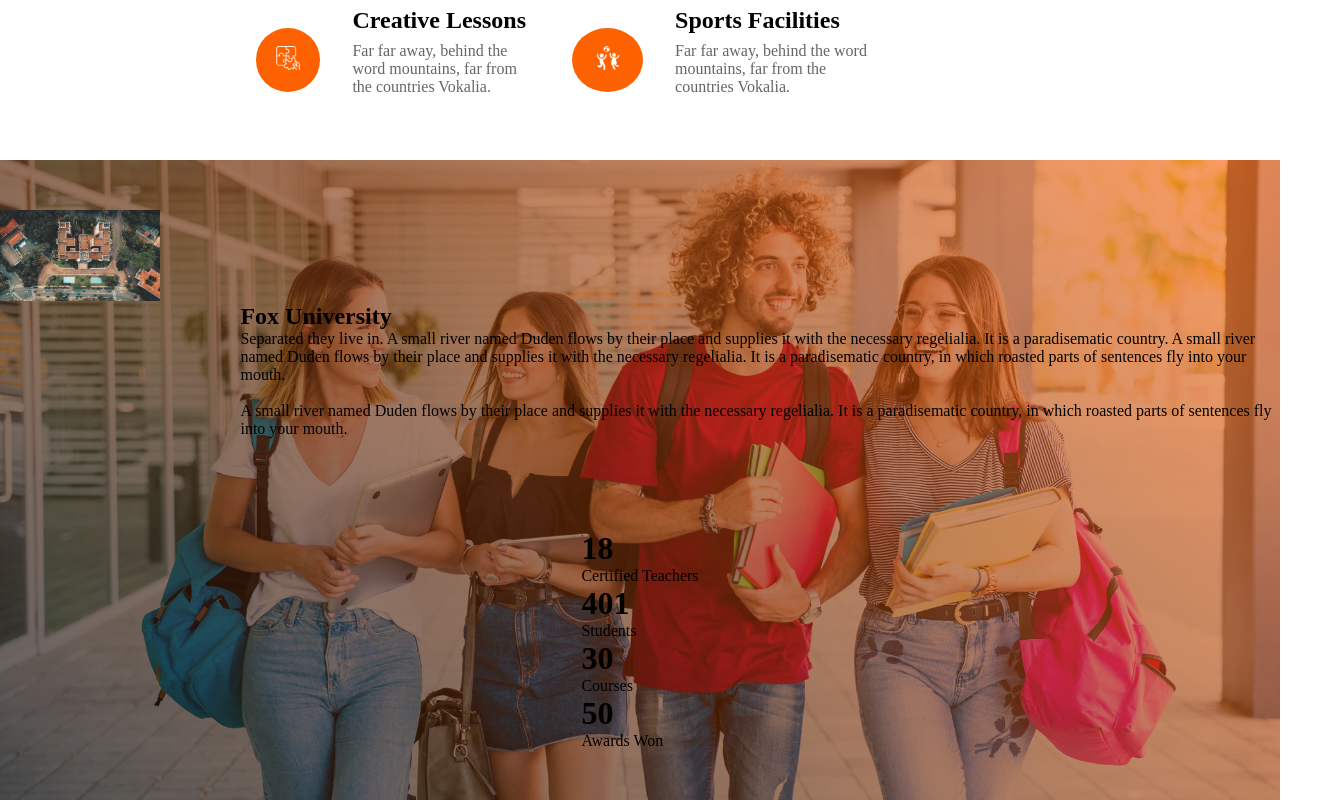
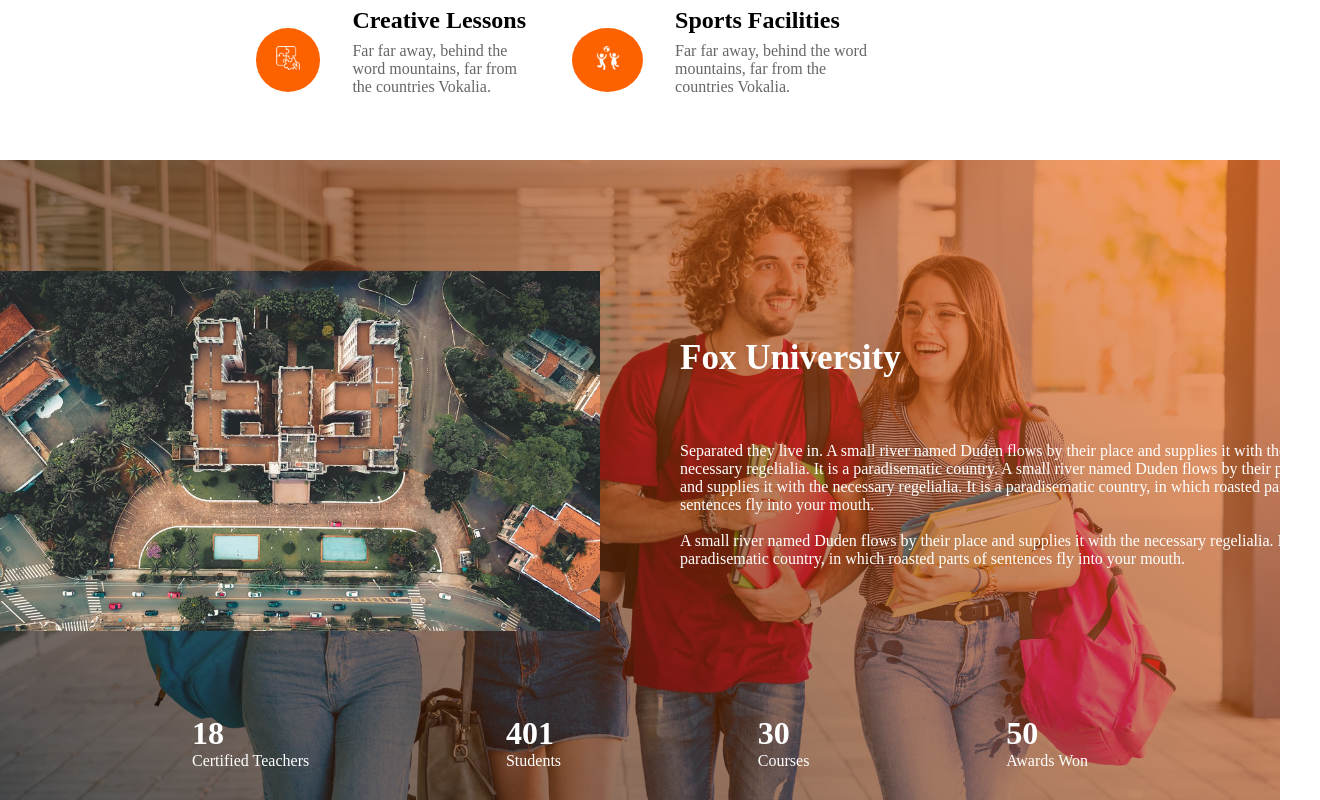
Before and after one commit to syagyesh/Assignment1, a plain HTML site: page index.html in a window 1280 px wide. Shown: the part 1731-2531 px from the top of the page, 1320 px wide, since content can reach past the window. Drawn offline with Linux system fonts and the light colour scheme.

Commit message:
done till university

```diff
--- a/index.html
+++ b/index.html
@@ -180,7 +180,7 @@
                     <h2>Fox University</h2>
                     <p>Separated they live in. A small river named Duden flows by their place and supplies it with the necessary regelialia. It is a paradisematic country. A small river named Duden flows by their place and supplies it with the necessary regelialia. It is a paradisematic country, in which roasted parts of sentences fly into your mouth.</p>
                     <br>
-                    <p>A small river named Duden flows by their place and supplies it with the necessary regelialia. It is a paradisematic country, in which roasted parts of sentences fly into your mouth.</p>
+                    <span>A small river named Duden flows by their place and supplies it with the necessary regelialia. It is a paradisematic country, in which roasted parts of sentences fly into your mouth.</span>
                 </div>
             </div>
             <div class="university-down">
--- a/style.css
+++ b/style.css
@@ -125,6 +125,7 @@ header {
     background-size: cover;
     background-position: center;
     background-repeat: no-repeat;
+    position: relative;
 }
 
 .banner-img img {
@@ -274,6 +275,7 @@ header {
 }
 
 .university-top {
+    padding-top: 5em;
     display: flex;
     align-items: center;
     justify-content: center;
@@ -281,6 +283,28 @@ header {
 
 .univ-img {
     margin-right: 5em;
-    width: 20em;
-    height: 20em;
+    width: 40em;
 }
+
+.univ-content {
+    width: 40em;
+    color: #fff;
+}
+
+.univ-content > h2 {
+    font-size: 35px;
+}
+
+.univ-content > p {
+    margin-top: 4em;
+    font-size: 16px;
+}
+
+.university-down {
+    padding-top: 5em;
+    width: 70vw;
+    color: #fff;
+    display: flex;
+    align-items: center;
+    justify-content: space-between;
+}
```
